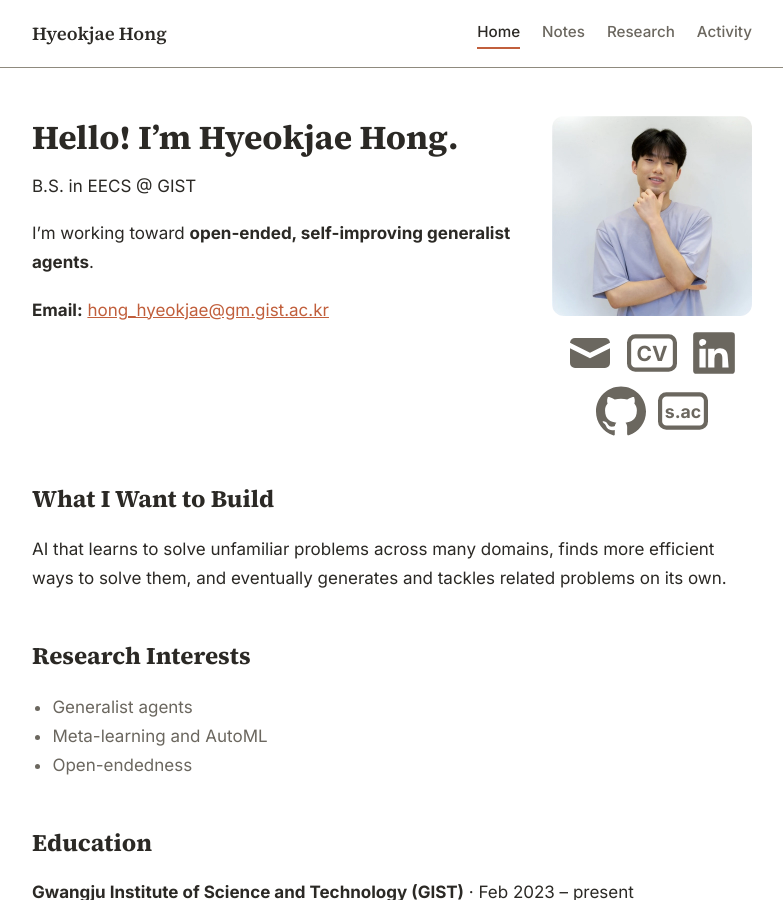
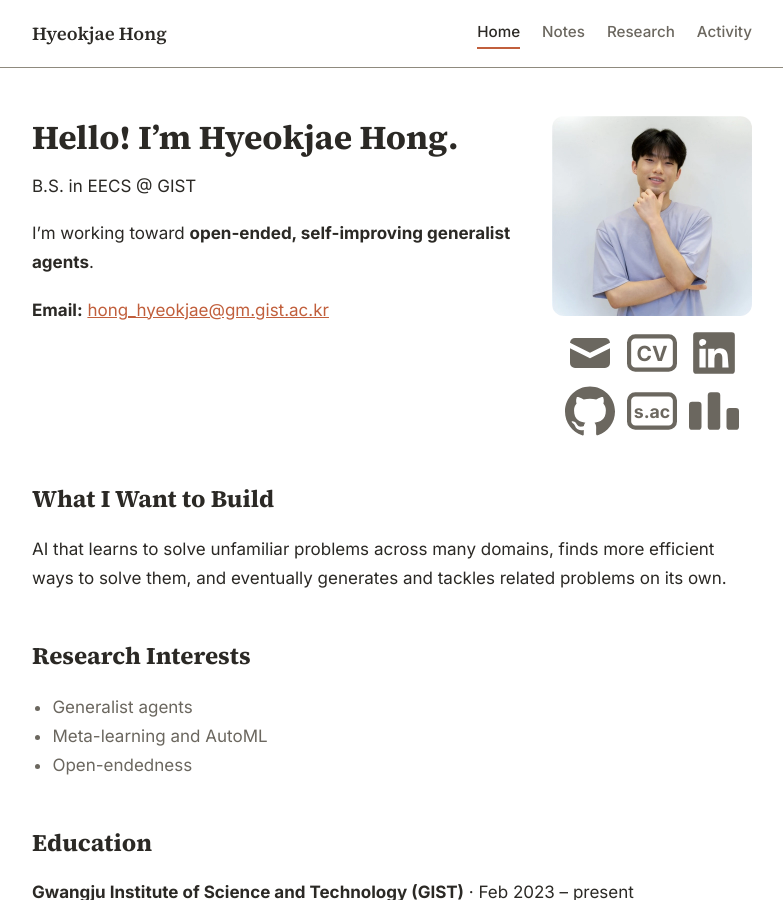
Before and after one commit to gurwoghd/gurwoghd.github.io, a Jekyll site: the page built from index.md, in a window 1280 px wide and 900 px high. Shown: the whole window, without its empty margins (248-1031 px from the left). Built offline with Jekyll 4.4.1, drawn with Linux system fonts in a browser that asks for light colours.

Commit message:
Social links: add Codeforces profile
Co-Authored-By: Claude Opus 5.5 <noreply@anthropic.com>

```diff
--- a/_config.yml
+++ b/_config.yml
@@ -11,6 +11,7 @@ social:
   linkedin: "https://www.linkedin.com/in/hyeokjae-hong-2121b8320/"
   github: "https://github.com/gurwoghd"
   solvedac: "https://solved.ac/profile/gurwoghd"
+  codeforces: "https://codeforces.com/profile/gilchi"
 
 markdown: kramdown
 kramdown:
--- a/_includes/social-links.html
+++ b/_includes/social-links.html
@@ -37,4 +37,13 @@
     </svg>
   </a>
   {% endif %}
+  {% if site.social.codeforces %}
+  <a href="{{ site.social.codeforces }}" target="_blank" rel="noopener" aria-label="Codeforces" title="Codeforces">
+    <svg width="50" height="50" viewBox="0 0 24 24" fill="currentColor" aria-hidden="true">
+      <rect x="0" y="7.5" width="6" height="13.5" rx="1.5"/>
+      <rect x="9" y="3" width="6" height="18" rx="1.5"/>
+      <rect x="18" y="10.5" width="6" height="10.5" rx="1.5"/>
+    </svg>
+  </a>
+  {% endif %}
 </div>
```
